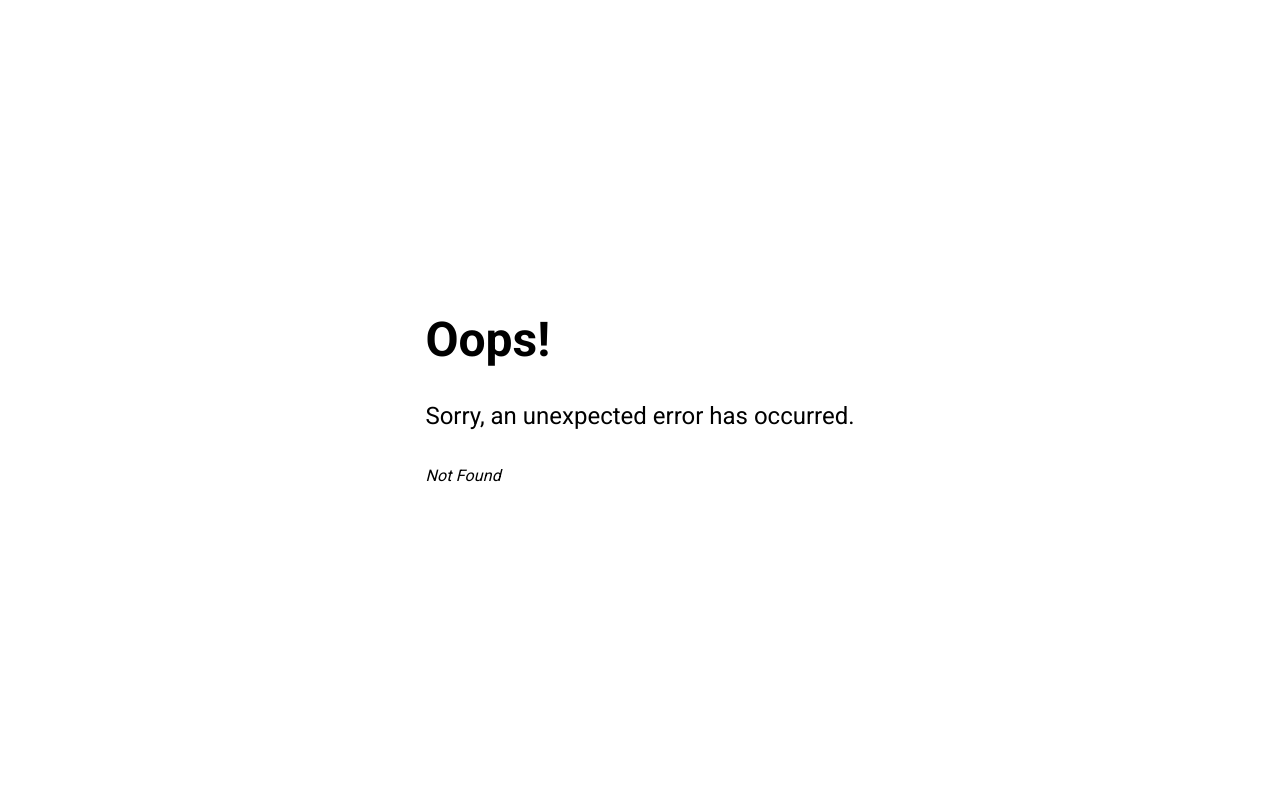
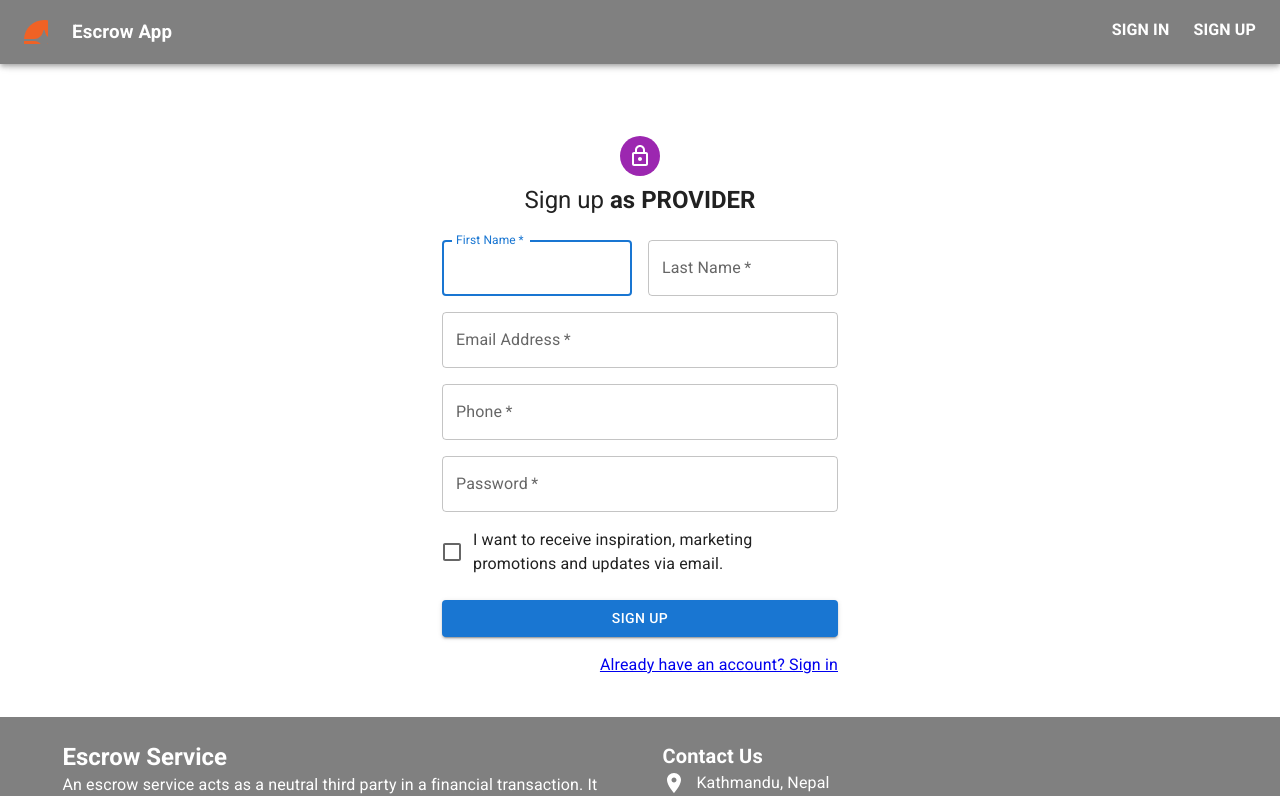
Before and after one commit to BlessedSwajwal/EscrowReact, a React (Vite) app: page /provider-register in a window 1280 px wide. Before the commit this address had no page. Shown: the top 796 px of the page. Built offline with nearby package versions, Linux system fonts and the light colour scheme.

Commit message:
Modals auto close + Provider's registration done

```diff
--- a/src/App.jsx
+++ b/src/App.jsx
@@ -24,7 +24,7 @@ const router = createBrowserRouter([
       },
       {
         path: "register",
-        element: <Register />,
+        element: <Register userType="consumer" />,
       },
       {
         path: "Consumer",
@@ -47,6 +47,10 @@ const router = createBrowserRouter([
         element: <SignIn userType="provider" />,
       },
       {
+        path: "provider-register",
+        element: <Register userType="provider" />,
+      },
+      {
         path: "provider",
         element: <ProviderHome />,
       },
--- a/src/api/consumer.js
+++ b/src/api/consumer.js
@@ -30,14 +30,17 @@ export async function Login(userType, email, password) {
   }
 }
 
-export async function SignUp(userDetails) {
+export async function SignUp(userType, userDetails) {
   console.log(userDetails);
   var apiUrl = import.meta.env.VITE_API_URL;
   var res;
   try {
     //Try to login and if successful, set the auth-token in the local storage
     //and raise a storage event for the custom hooks to reposnd to.
-    res = await axios.post(`${apiUrl}/Consumer/register`, userDetails);
+    if (userType == "consumer")
+      res = await axios.post(`${apiUrl}/Consumer/register`, userDetails);
+    if (userType == "provider")
+      res = await axios.post(`${apiUrl}/Provider/register`, userDetails);
     localStorage.setItem("auth-token", res.data.token);
     window.dispatchEvent(new Event("storage"));
     console.log(res);
--- a/src/components/LandingNavBar.jsx
+++ b/src/components/LandingNavBar.jsx
@@ -146,7 +146,9 @@ function LandingNavBar() {
           style={{ paddingInline: "40px", paddingBlock: "20px" }}
           onClick={handleLogout}
         >
-          Logout
+          <Link to="/" style={{ textDecoration: "none", color: "black" }}>
+            Logout
+          </Link>
         </MenuItem>
       </Menu>
       <>
--- a/src/routes/Consumer/OrderCreateModal.jsx
+++ b/src/routes/Consumer/OrderCreateModal.jsx
@@ -6,6 +6,7 @@ const OrderCreateModal = ({ modalOpen, setModalOpen, addOrder }) => {
   //Handle the order creation submission
   const handleSubmit = async (event) => {
     event.preventDefault();
+    setModalOpen(false);
     const data = new FormData(event.target);
     let order = Object.fromEntries(data);
     order.Cost = parseInt(parseFloat(order.Cost) * 100);
--- a/src/routes/Register.jsx
+++ b/src/routes/Register.jsx
@@ -1,3 +1,4 @@
+/* eslint-disable react/prop-types */
 import {
   Avatar,
   Box,
@@ -16,23 +17,24 @@ import { useAuth } from "../hooks/auth";
 import { useEffect, useState } from "react";
 import { SignUp } from "../api/consumer";
 
-function Register() {
+// eslint-disable-next-line react/prop-types
+function Register({ userType }) {
   let loggedIn = useAuth();
   const navigate = useNavigate();
   const [loading, setLoading] = useState(false);
 
   useEffect(() => {
     if (loggedIn) {
-      //TODO
+      userType == "consumer" ? navigate("/consumer") : navigate("/provider");
     }
-  }, [loggedIn, navigate]);
+  }, [loggedIn, navigate, userType]);
 
   const handleSubmit = async (event) => {
     setLoading(true);
     event.preventDefault();
     const data = new FormData(event.currentTarget);
     const userDetails = Object.fromEntries(data);
-    await SignUp(userDetails);
+    await SignUp(userType, userDetails);
     setLoading(false);
   };
   return (
@@ -50,7 +52,7 @@ function Register() {
           <LockOutlined />
         </Avatar>
         <Typography component="h1" variant="h5">
-          Sign up
+          Sign up <b>as {userType.toUpperCase()}</b>
         </Typography>
         <Box component="form" noValidate onSubmit={handleSubmit} sx={{ mt: 3 }}>
           <Grid container spacing={2}>
--- a/src/routes/SignIn.jsx
+++ b/src/routes/SignIn.jsx
@@ -3,7 +3,6 @@ import {
   Box,
   Button,
   Checkbox,
-  CircularProgress,
   Container,
   CssBaseline,
   FormControlLabel,
@@ -16,7 +15,6 @@ import { Link, useNavigate } from "react-router-dom";
 import { Login } from "../api/consumer";
 import { useAuth } from "../hooks/auth";
 import { useEffect, useState } from "react";
-import { Button as PrButton } from "primereact/button";
 
 // eslint-disable-next-line react/prop-types
 export default function SignIn({ userType }) {
@@ -103,7 +101,11 @@ export default function SignIn({ userType }) {
               </Link>
             </Grid>
             <Grid item>
-              <Link to={`/register`}>{"Don't have an account? Sign Up"}</Link>
+              <Link
+                to={userType == "consumer" ? "/register" : "/provider-register"}
+              >
+                {"Don't have an account? Sign Up"}
+              </Link>
             </Grid>
           </Grid>
         </Box>
--- a/src/routes/order.jsx
+++ b/src/routes/order.jsx
@@ -120,6 +120,7 @@ function CheckIfCanBid(order) {
 function CreateBidModal({ modalOpen, setModalOpen, orderId, bids, setBids }) {
   const handleSubmit = async (event) => {
     event.preventDefault();
+    setModalOpen(false);
     const data = new FormData(event.target);
     let bid = Object.fromEntries(data);
     bid.ProposedAmount = parseInt(parseFloat(bid.ProposedAmount) * 100);
```
